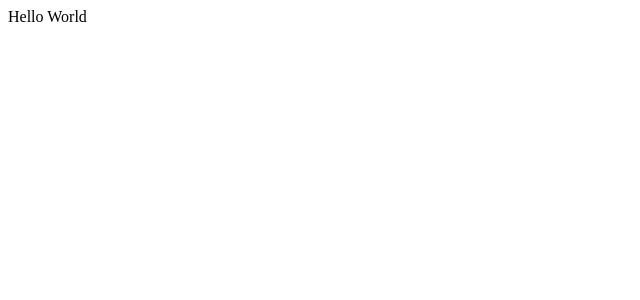
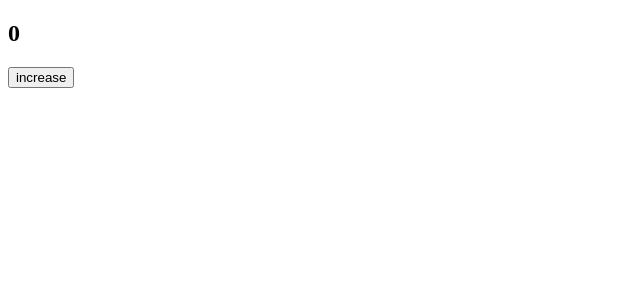
Before and after one commit to ValentinBrest/satisfaction, a React app: page / in a window 1280 px wide. Shown: the top 300 px of the page, without its empty margins (0-640 px from the left). Built offline with nearby package versions, Linux system fonts and the light colour scheme.

Commit message:
feat: add Counter component

```diff
--- /dev/null
+++ b/src/components/Counter.tsx
@@ -0,0 +1,17 @@
+import { useState } from "react"
+
+function Counter() {
+    const[count, setCount] = useState(0)
+
+    const increase = () => {
+        setCount(count + 1)
+    }
+    return (
+        <div>
+            <h2>{count}</h2>
+            <button onClick={increase}>increase</button>
+        </div>
+    )
+}
+
+export default Counter
--- a/src/index.tsx
+++ b/src/index.tsx
@@ -1,6 +1,7 @@
 import {render} from 'react-dom'
+import Counter from './components/Counter'
 
 render (
-    <div>Hello World</div>,
+    <Counter/>,
     document.getElementById("root")
 )
```
